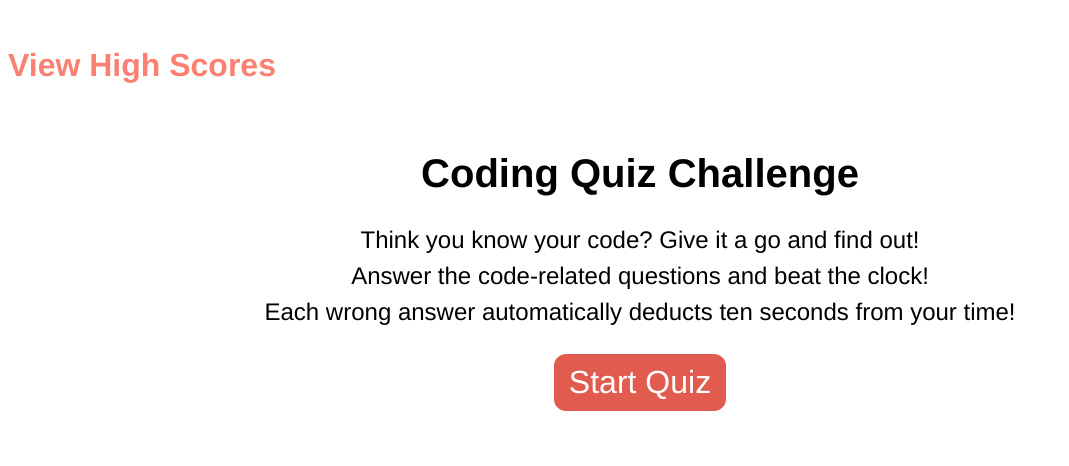
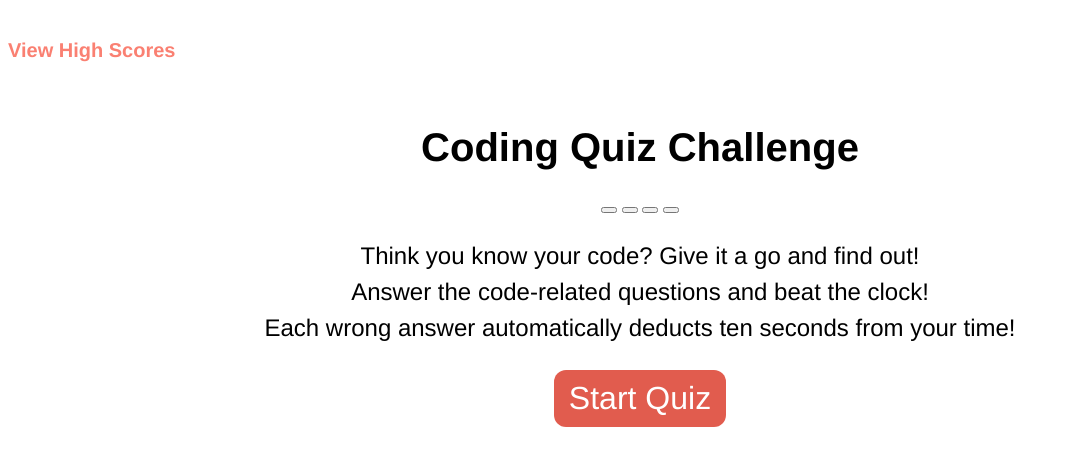
Before and after one commit to McClellan-Micah/code-quiz-micah, a plain HTML site: page index.html in a window 1280 px wide. Shown: the whole page, without its empty margins (0-1069 px from the left). Drawn offline with Linux system fonts and the light colour scheme.

Commit message:
routine push

```diff
--- a/assets/css/style.css
+++ b/assets/css/style.css
@@ -13,7 +13,7 @@ header {
     justify-content: space-between;
     padding: 10px 20px;
     display: inline;
-    font-size: 16px;
+    font-size: 10px;
     font-weight: lighter;
     color: var(--secondary);
 }
--- a/assets/js/script.js
+++ b/assets/js/script.js
@@ -95,3 +95,5 @@ function startGame() {
     setQuestion();
     button.onclick = startGame;
 }
+//event listener for each choice
+//function compareAnswer() fires any time you press any 4 answer. when click one it fires and compares text from button blicked to the answer (if statement).
--- a/index.html
+++ b/index.html
@@ -23,10 +23,10 @@
         </h1>
         <!-- Quiz description -->
         <div id="question"></div>
-        <div id="choice1" class="choice"></div>
-        <div id="choice2" class="choice"></div>
-        <div id="choice3" class="choice"></div>
-        <div id="choice4" class="choice"></div>
+        <button id="choice1" class="choice"></button>
+        <button id="choice2" class="choice"></button>
+        <button id="choice3" class="choice"></button>
+        <button id="choice4" class="choice"></button>
 
         <h2>
             <p id = "intro">
```
